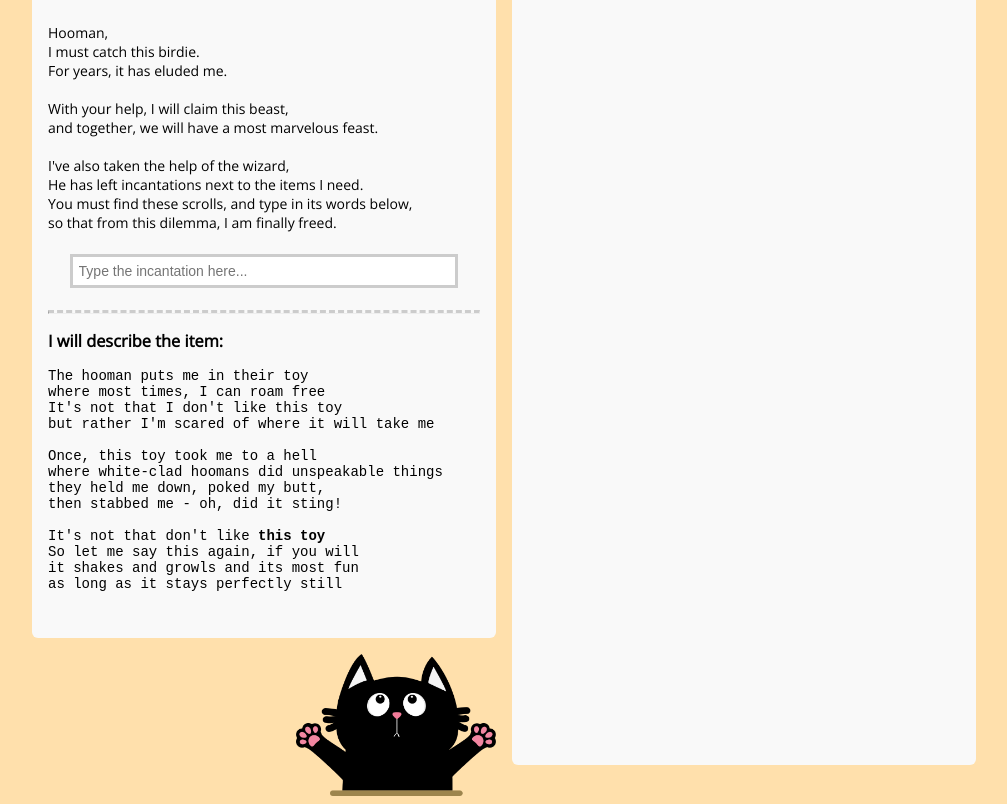
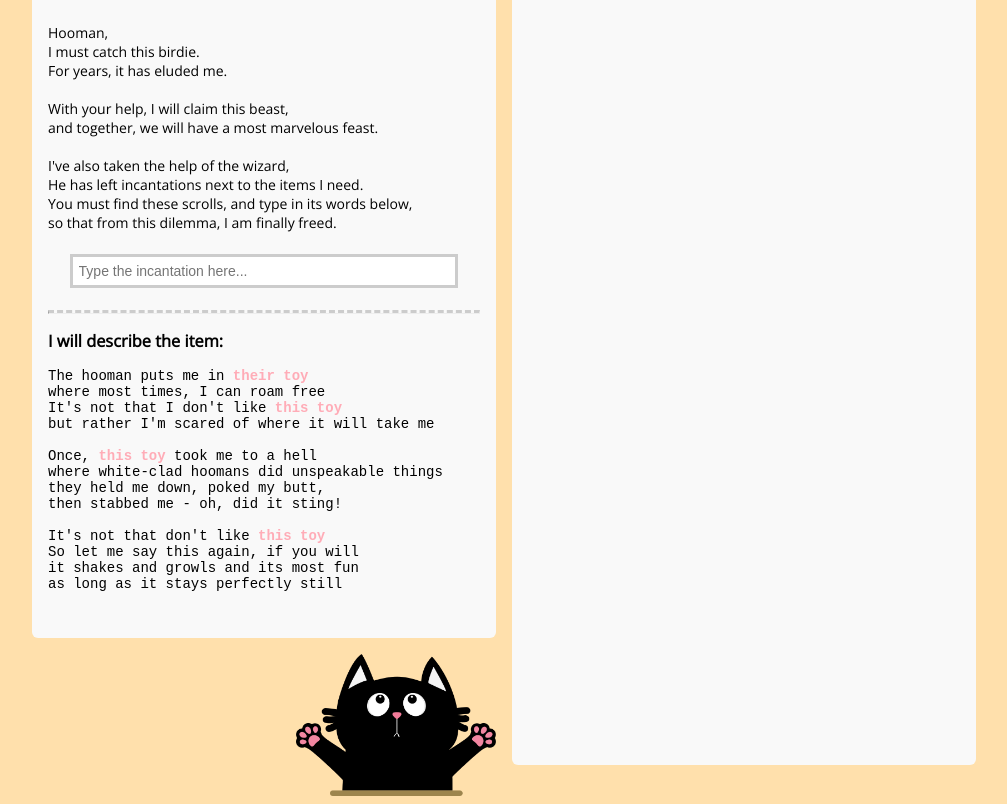
Before and after one commit to metalwihen/tmbday2020, a plain HTML site: page index.html in a window 1280 px wide. Shown: the part 118-922 px from the top of the page, without its empty margins (136-1143 px from the left). Drawn offline with nearby package versions, Linux system fonts and the light colour scheme.

Commit message:
Highlight the item in the riddle

```diff
--- a/css/main.css
+++ b/css/main.css
@@ -17,6 +17,11 @@ h1 {
 h3 {
 	font-family: 'Open Sans';
 	font-weight: 700;
+}
+
+strong {
+	color: #ffacb7;
+	font-weight: 900;
 }
 
 /*  */
--- a/index.html
+++ b/index.html
@@ -47,12 +47,12 @@
 					<div id="clue-section">
 						<p align="left"><h3>I will describe the item:</h3></p>
 						<pre id="clue-item-1">
-The hooman puts me in their toy
+The hooman puts me in <strong>their toy</strong>
 where most times, I can roam free
-It's not that I don't like this toy
+It's not that I don't like <strong>this toy</strong>
 but rather I'm scared of where it will take me
 
-Once, this toy took me to a hell
+Once, <strong>this toy</strong> took me to a hell
 where white-clad hoomans did unspeakable things
 they held me down, poked my butt,
 then stabbed me - oh, did it sting!
@@ -81,7 +81,7 @@ the hoomans make lots of noise
 they run all over the house
 lifting and moving their toys
 
-But then they shake this wonderful <strong>thing</strong>
+But then they shake <strong>this wonderful thing</strong>
 for which I most certainly will come out
 Then they hold me, lift me, hug me
 and then at me, they will shout
```
